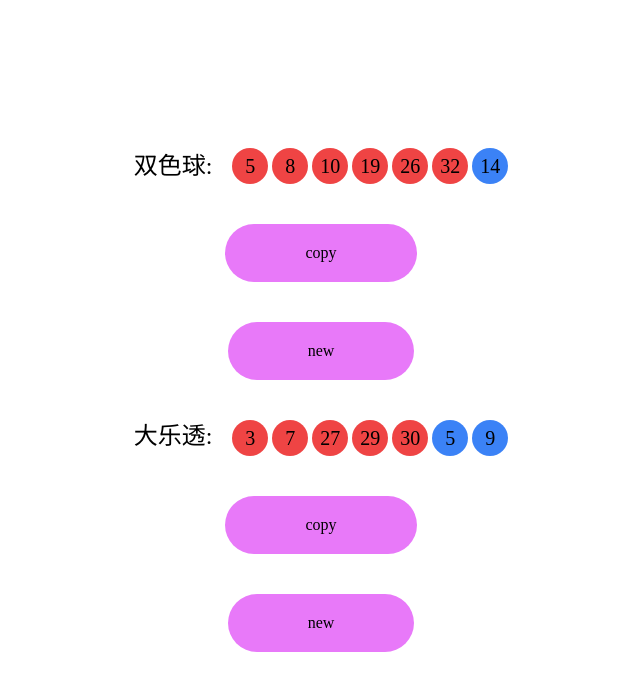
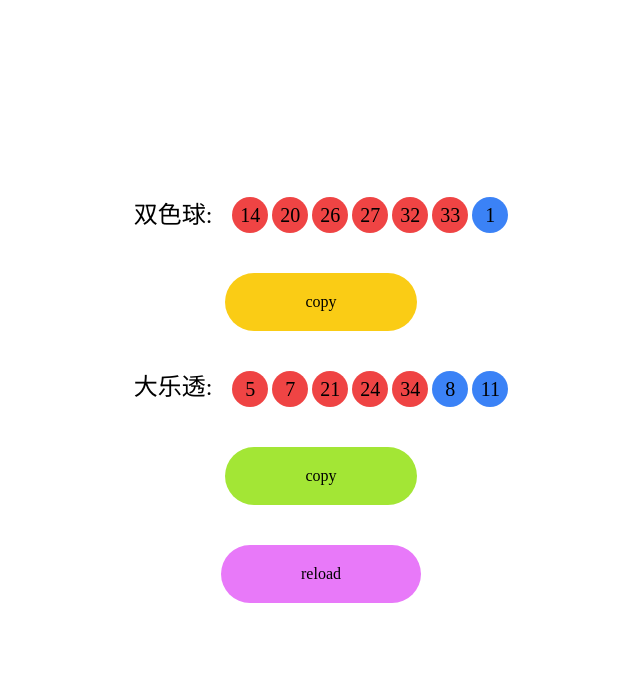
Before and after one commit to printfCYQ/vue3-ts-items, a Vue app: page /lotteryTicket in a window 1280 px wide. Shown: the top 690 px of the page, without its empty margins (319-959 px from the left). Built offline with nearby package versions, Linux system fonts and the light colour scheme; what vue3-drr-grid-layout would draw is missing.

Commit message:
LotteryTicket 优化

```diff
--- a/src/pages/LotteryTicket.vue
+++ b/src/pages/LotteryTicket.vue
@@ -11,11 +11,8 @@
         {{ item }}
       </div>
     </div>
-    <div class="m-t-10 p-x-20 p-y-5 bg-fuchsia rounded-10" @click="copyNum(1)">
+    <div class="m-t-10 p-x-20 p-y-5 bg-yellow rounded-10 select-none cursor-pointer" @click="copyNum(1)">
       copy
-    </div>
-    <div class="m-t-10 p-x-20 p-y-5 bg-fuchsia rounded-10" @click="newNum(1)">
-      new
     </div>
     <div class="flex m-t-10">
       <div class="text-2xl m-r-4">大乐透:</div>
@@ -28,11 +25,11 @@
         {{ item }}
       </div>
     </div>
-    <div class="m-t-10 p-x-20 p-y-5 bg-fuchsia rounded-10" @click="copyNum(2)">
+    <div class="m-t-10 p-x-20 p-y-5 bg-lime rounded-10 select-none cursor-pointer" @click="copyNum(2)">
       copy
     </div>
-    <div class="m-t-10 p-x-20 p-y-5 bg-fuchsia rounded-10" @click="newNum(2)">
-      new
+    <div class="m-t-10 p-x-20 p-y-5 bg-fuchsia rounded-10 select-none cursor-pointer" @click="reload">
+      reload
     </div>
   </div>
 </template>
@@ -48,36 +45,41 @@ const daLeTouRed: number[] = Array.from({ length: 35 }, (_, i) => i + 1);
 const daLeTouBlue: number[] = Array.from({ length: 12 }, (_, i) => i + 1);
 
 const randomNum = (arr: number[], numToSelect: number) => {
-  const shuffledArr = arr.slice().sort(() => Math.random() - 0.5);
-  const selectedNumbers = shuffledArr.slice(0, numToSelect);
-  return selectedNumbers;
+  const shuffledArr = [...arr];
+  for (let i = shuffledArr.length - 1; i > 0; i--) {
+    const j = Math.floor(Math.random() * (i + 1));
+    [shuffledArr[i], shuffledArr[j]] = [shuffledArr[j], shuffledArr[i]];
+  }
+  return shuffledArr.slice(0, numToSelect);
 };
 
-const newNum = (type: number) => {
-  if (type === 1) {
-    shuangSeQiu.value = randomNum(shuangSeQiuRed, 6)
-      .sort((a: number, b: number) => a - b)
-      .concat(
-        randomNum(shuangSeQiuBlue, 1).sort((a: number, b: number) => a - b)
-      );
-  } else if (type === 2) {
-    daLeTou.value = randomNum(daLeTouRed, 5)
-      .sort((a: number, b: number) => a - b)
-      .concat(randomNum(daLeTouBlue, 2).sort((a: number, b: number) => a - b));
-  }
+const createNum = () => {
+  shuangSeQiu.value = [
+    ...randomNum(shuangSeQiuRed, 6).sort((a, b) => a - b),
+    ...randomNum(shuangSeQiuBlue, 1).sort((a, b) => a - b),
+  ];
+  daLeTou.value = [
+    ...randomNum(daLeTouRed, 5).sort((a, b) => a - b),
+    ...randomNum(daLeTouBlue, 2).sort((a, b) => a - b),
+  ];
 };
 
 const copyNum = (type: number) => {
   if (type === 1) {
-    navigator.clipboard.writeText(JSON.stringify(shuangSeQiu.value.join("-")));
+    navigator.clipboard.writeText(shuangSeQiu.value.join("-"));
   }
   if (type === 2) {
-    navigator.clipboard.writeText(JSON.stringify(daLeTou.value.join("-")));
+    navigator.clipboard.writeText(daLeTou.value.join("-"));
   }
 };
 
+const reload = () => {
+  window.location.reload();
+};
+
 onMounted(() => {
-  newNum(1);
-  newNum(2);
+  nextTick(() => {
+    createNum();
+  });
 });
 </script>
```
